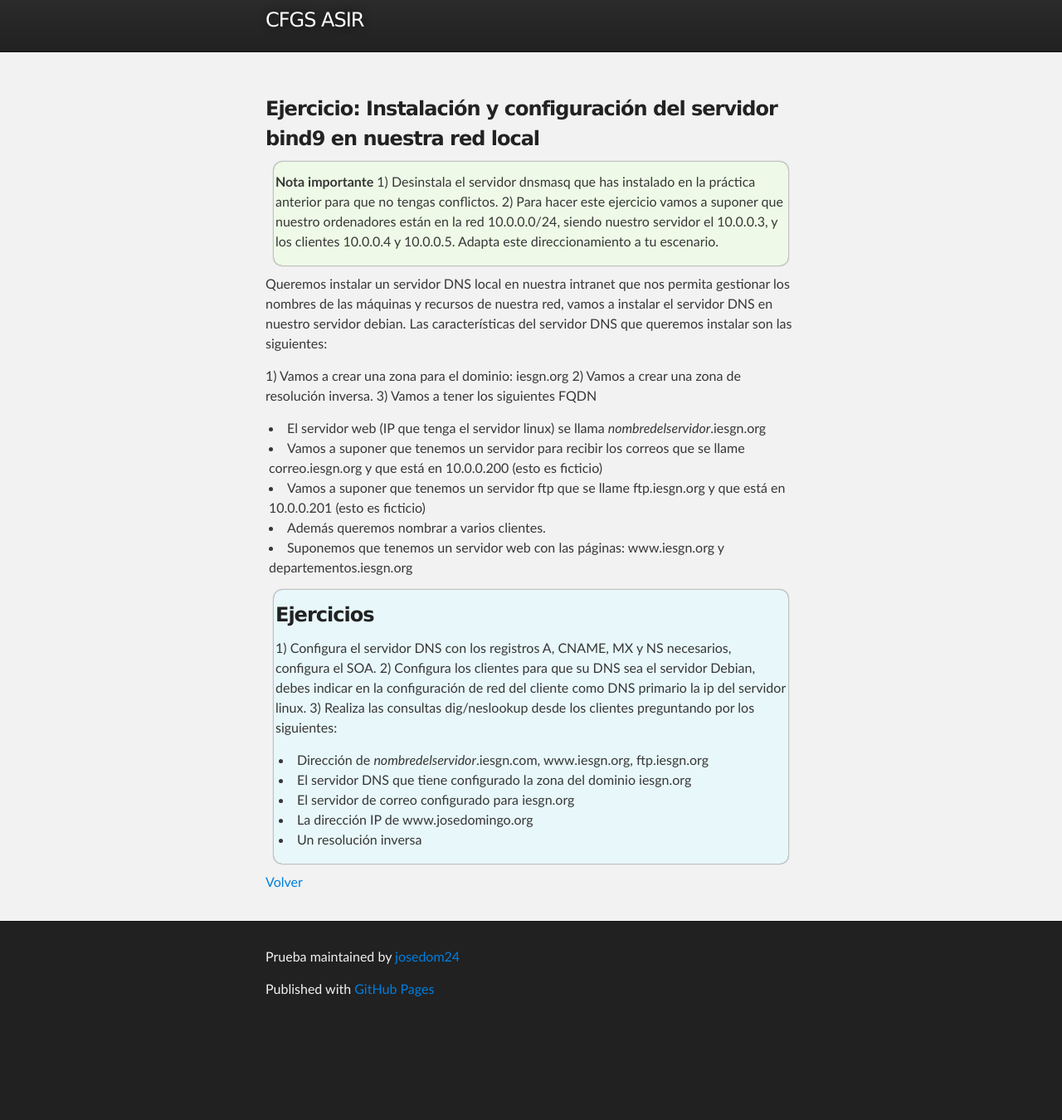
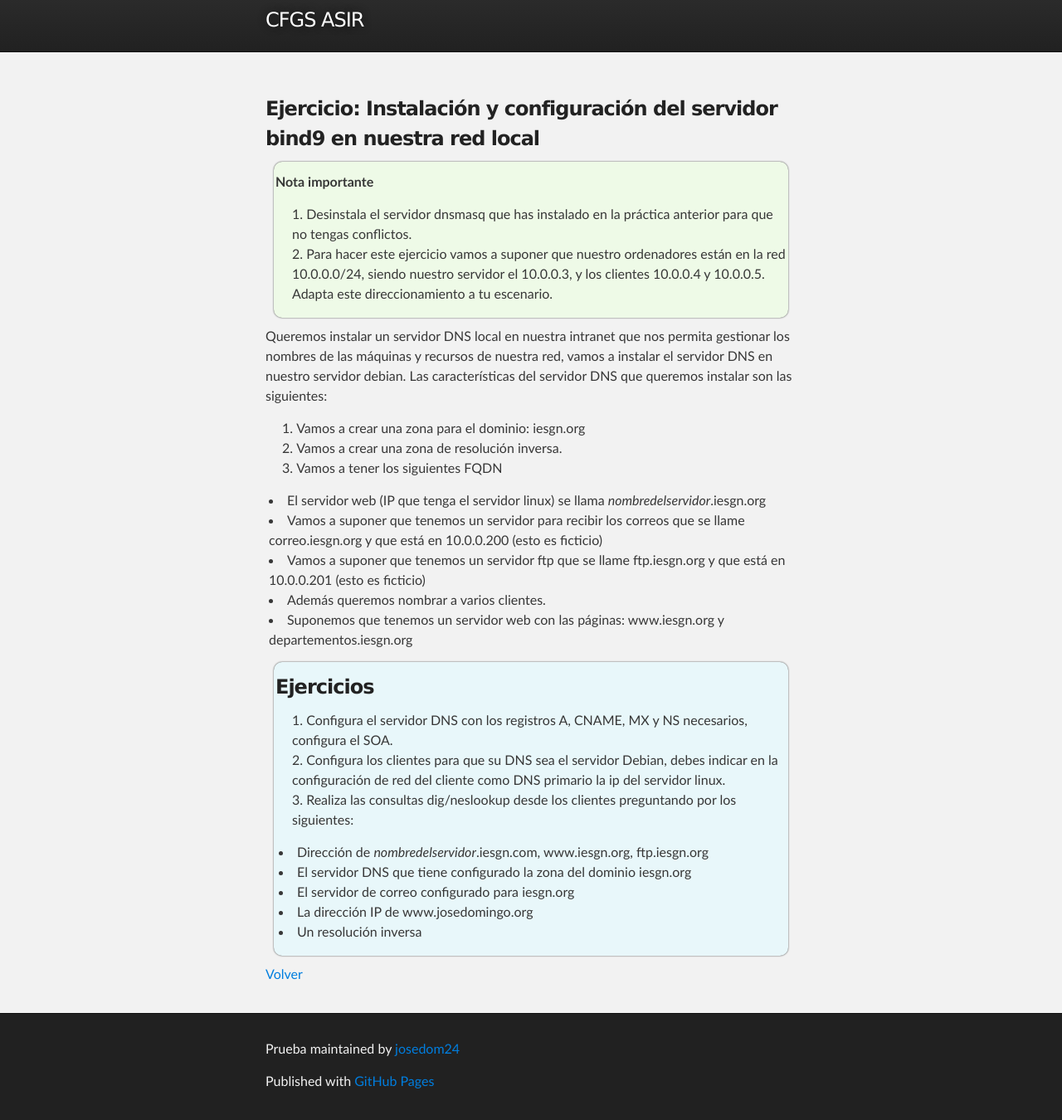
Before and after one commit to josedom24/josedom24.github.io, a Jekyll site: the page built from mod/serviciosgs/e_dns_3.md, in a window 1280 px wide, cut to the strip 78-1428 px from the top of the page. Shown: the whole strip at 83% size. Built offline with Jekyll 4.4.1, drawn with Linux system fonts in a browser that asks for light colours; before the commit the page ends 1317 px from its top, so only the background shows below that.

Commit message:
Update e_dns_3.md

```diff
--- a/mod/serviciosgs/e_dns_3.md
+++ b/mod/serviciosgs/e_dns_3.md
@@ -8,15 +8,15 @@ tagline: CFGS ASIR
 
 <div class='nota' markdown='1'>
 **Nota importante**
-1) Desinstala el servidor dnsmasq que has instalado en la práctica anterior para que no tengas conflictos.
-2) Para hacer este ejercicio vamos a suponer que nuestro ordenadores están en la red 10.0.0.0/24, siendo nuestro servidor el 10.0.0.3, y los clientes 10.0.0.4 y 10.0.0.5. Adapta este direccionamiento a tu escenario.
+1. Desinstala el servidor dnsmasq que has instalado en la práctica anterior para que no tengas conflictos.
+2. Para hacer este ejercicio vamos a suponer que nuestro ordenadores están en la red 10.0.0.0/24, siendo nuestro servidor el 10.0.0.3, y los clientes 10.0.0.4 y 10.0.0.5. Adapta este direccionamiento a tu escenario.
 </div>
 
 Queremos instalar un servidor DNS local en nuestra intranet que nos permita gestionar los nombres de las máquinas y recursos de nuestra red, vamos a instalar el servidor DNS en nuestro servidor debian. Las características del servidor DNS que queremos instalar son las siguientes:
 
-1) Vamos a crear una zona para el dominio: iesgn.org
-2) Vamos a crear una zona de resolución inversa.
-3) Vamos a tener los siguientes FQDN
+1. Vamos a crear una zona para el dominio: iesgn.org
+2. Vamos a crear una zona de resolución inversa.
+3. Vamos a tener los siguientes FQDN
 
 * El servidor web (IP que tenga el servidor linux) se llama *nombredelservidor*.iesgn.org
 * Vamos a suponer que tenemos un servidor para recibir los correos que se llame correo.iesgn.org y que está en 10.0.0.200 (esto es ficticio)
@@ -27,9 +27,9 @@ Queremos instalar un servidor DNS local en nuestra intranet que nos permita gest
 <div class='ejercicios' markdown='1'>
 ### Ejercicios
 
-1) Configura el servidor DNS con los registros A, CNAME, MX y NS necesarios, configura el SOA.
-2) Configura los clientes para que su DNS sea el servidor Debian, debes indicar en la configuración de red del cliente como DNS primario la ip del servidor linux.
-3) Realiza las consultas dig/neslookup desde los clientes preguntando por los siguientes:
+1. Configura el servidor DNS con los registros A, CNAME, MX y NS necesarios, configura el SOA.
+2. Configura los clientes para que su DNS sea el servidor Debian, debes indicar en la configuración de red del cliente como DNS primario la ip del servidor linux.
+3. Realiza las consultas dig/neslookup desde los clientes preguntando por los siguientes:
 
 * Dirección de *nombredelservidor*.iesgn.com, www.iesgn.org, ftp.iesgn.org
 * El servidor DNS que tiene configurado la zona del dominio iesgn.org
```
